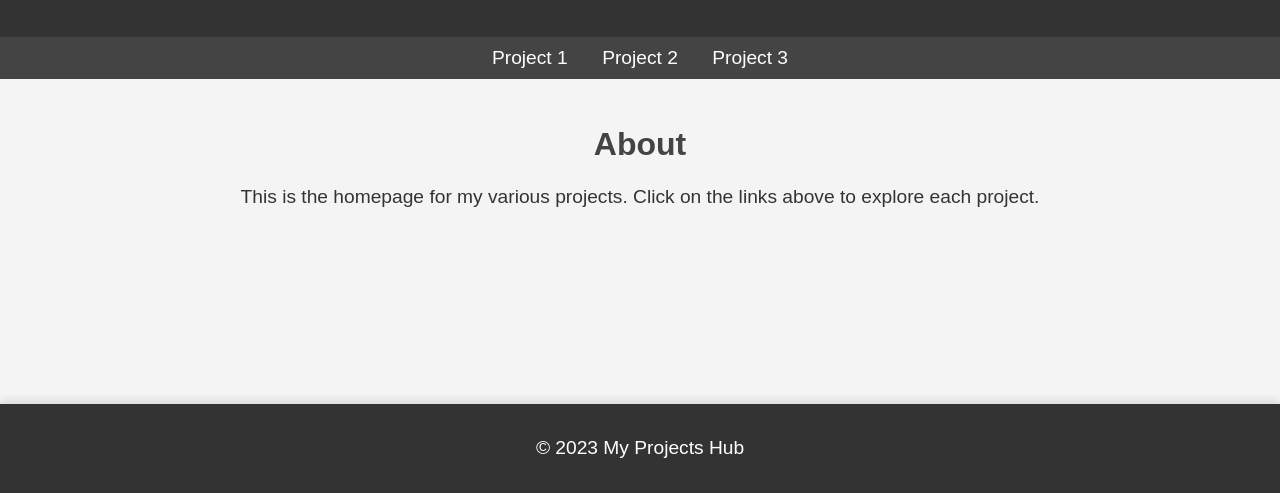
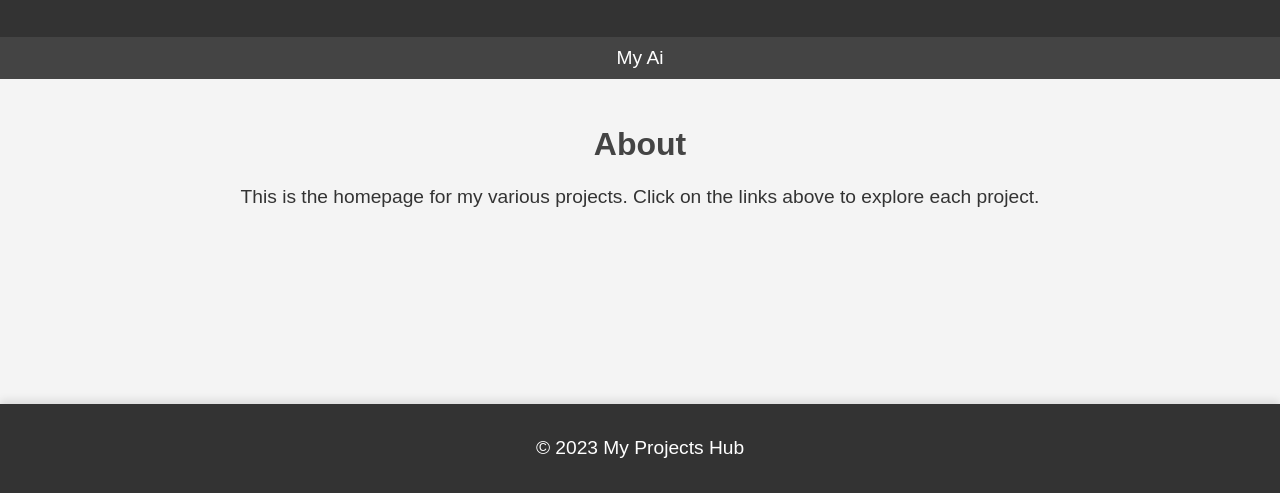
Before and after one commit to Papaya-Voldemort/EliNelson, a plain HTML site: page index.html in a window 1280 px wide. Shown: the part 307-800 px from the top of the page. Drawn offline with Linux system fonts and the light colour scheme; a script that the page names is missing.

Commit message:
Update index.html

```diff
--- a/index.html
+++ b/index.html
@@ -12,9 +12,7 @@
     </header>
     <nav>
         <ul>
-            <li><a href="project1.html">Project 1</a></li>
-            <li><a href="project2.html">Project 2</a></li>
-            <li><a href="project3.html">Project 3</a></li>
+            <li><a href="project1.html">My Ai</a></li>
         </ul>
     </nav>
     <main>
```
